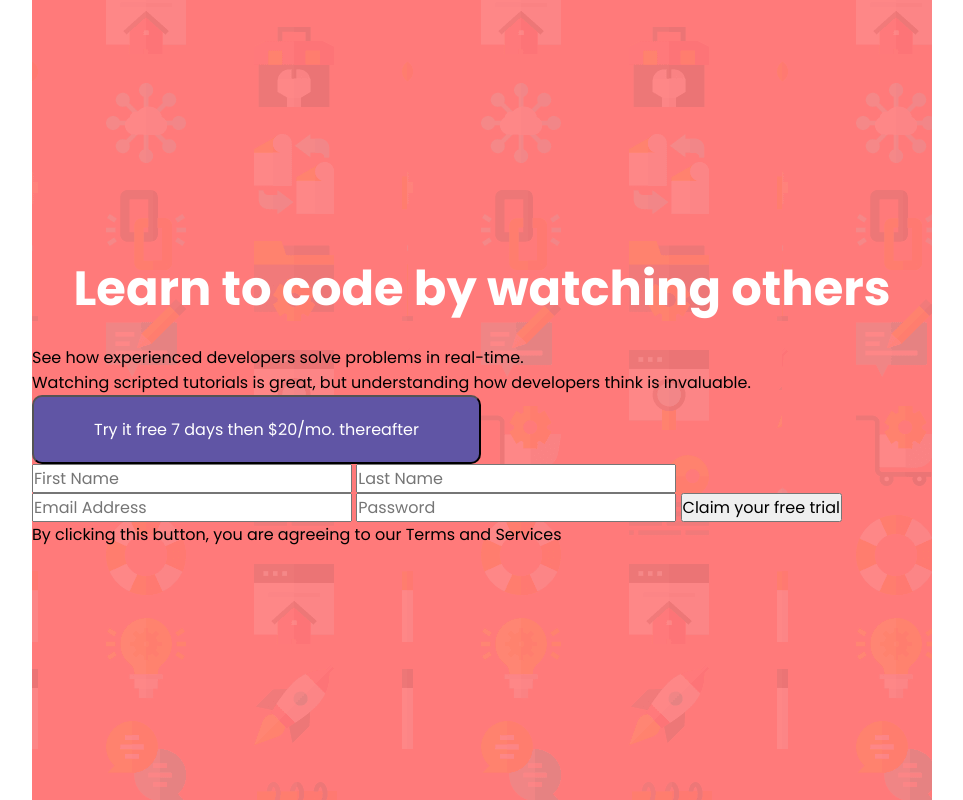
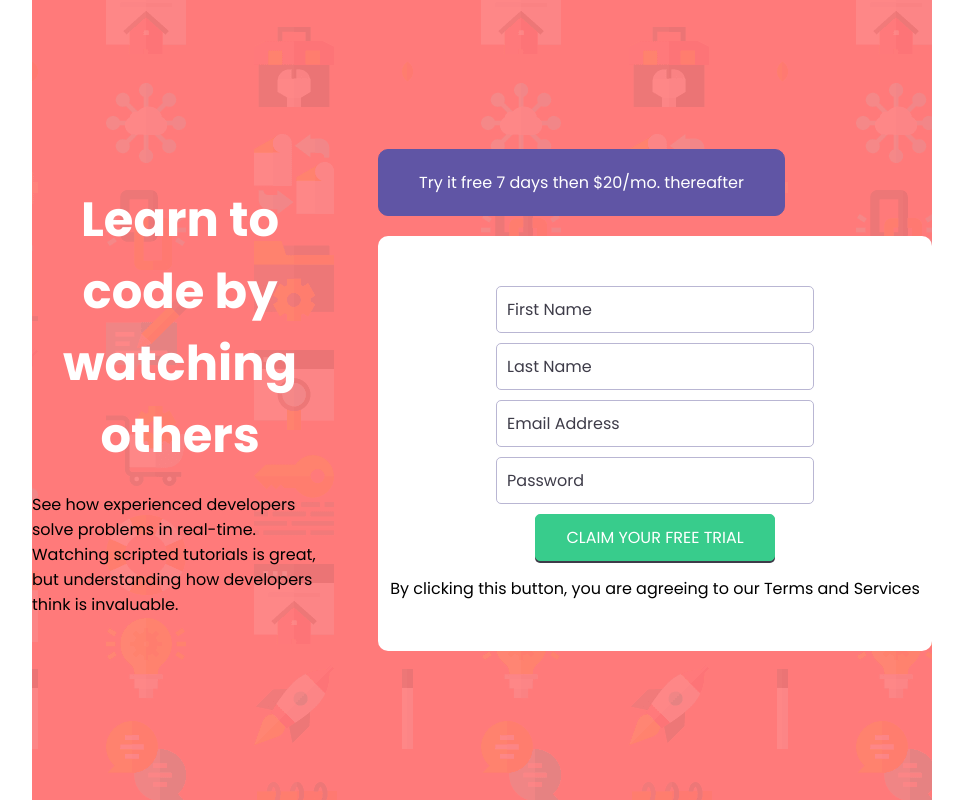
Before and after one commit to Opeyimika-sudo/zuri-responsive-form, a plain HTML site: page index.html in a window 1280 px wide. Shown: the whole page, without its empty margins (158-1121 px from the left). Drawn offline with Linux system fonts and the light colour scheme.

Commit message:
Styled the form

```diff
--- a/css/styles.css
+++ b/css/styles.css
@@ -54,6 +54,57 @@ main{
 .hero__form--button{
     background-color: var(--blue);
     color: white;
-    padding: 20px 60px;
-    border-radius: 10px;;
+    padding: 20px 40px;
+    border-radius: 10px;
+    margin-bottom: 20px;
+    text-align: center;
+    border: 1px solid var(--blue);
 }
+
+.hero__form--details{
+    background-color: white;
+    border-radius: 10px;
+    padding: 50px 0;
+    text-align: center;
+}
+
+#fname, #lname, #email, #password {
+    border: 0.5px solid var(--grayish-blue);
+    margin-bottom: 10px;
+    padding: 10px 0;
+    border-radius: 5px;
+}
+
+::placeholder{
+    color: var(--dark-blue);
+    padding-left: 10px;
+}
+
+.hero__form--details--submit{
+    text-transform: uppercase;
+    color: white;
+    background-color: var(--green);
+    padding: 10px 30px;
+    border: 1px solid var(--green);
+    border-radius: 5px;
+    box-shadow: 0 2px 0px var(--dark-blue);
+    margin-bottom: 15px;
+}
+
+.footer{
+    color: var(--grayish-blue);
+    width: 80%;
+    margin: auto;
+}
+
+.red{
+    color: var(--red);
+}
+
+@media (min-width: 500px){
+    .hero{
+        flex-direction: row;
+        align-items: center;
+        gap: 50px;
+    }
+}
```
